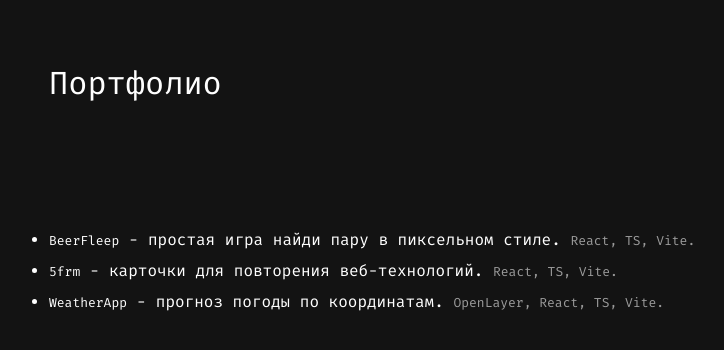
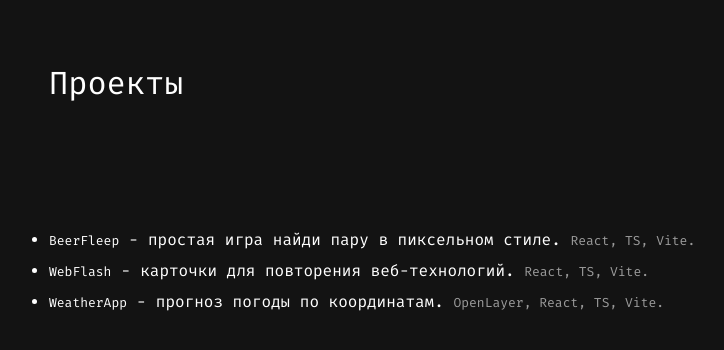
Before and after one commit to VladMatviyuk/jr.matviyuk, a React (Vite) app: page /portfolio in a window 1280 px wide. Shown: the top 350 px of the page, without its empty margins (15-739 px from the left). Built offline with nearby package versions, Linux system fonts and the light colour scheme.

Commit message:
fix link to flash and rename page portfolio

```diff
--- a/src/components/Content/Contet.tsx
+++ b/src/components/Content/Contet.tsx
@@ -18,7 +18,7 @@
         </div>
         <br />
         <Link to={"/portfolio"} className="links">
-          Портфолио
+          Проекты
         </Link>
         <Link to={"/career"} className="links">
           Карьера
--- a/src/pages/PortfolioPage.tsx
+++ b/src/pages/PortfolioPage.tsx
@@ -3,7 +3,7 @@
 export const PortfolioPage = () => {
   return (
     <div>
-      <Header>Портфолио</Header>
+      <Header>Проекты</Header>
       <main>
         <ul>
           <li>
@@ -17,8 +17,8 @@
             <span className="tch">React, TS, Vite.</span>
           </li>
           <li>
-            <a href="http://62.113.41.218:3001/" target="_blank">
-              5frm
+            <a href="http://flash.matviyuk.online/" target="_blank">
+              WebFlash
             </a>
             &nbsp;-&nbsp;карточки для повторения веб-технологий.{" "}
             <span className="tch">React, TS, Vite.</span>
```
